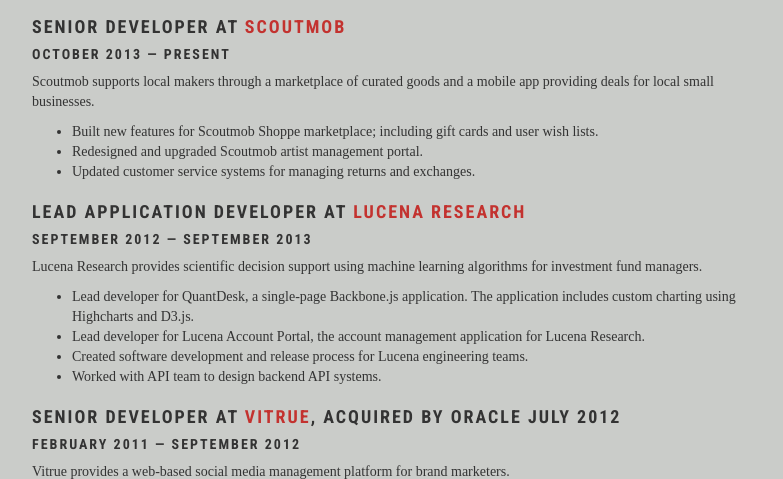
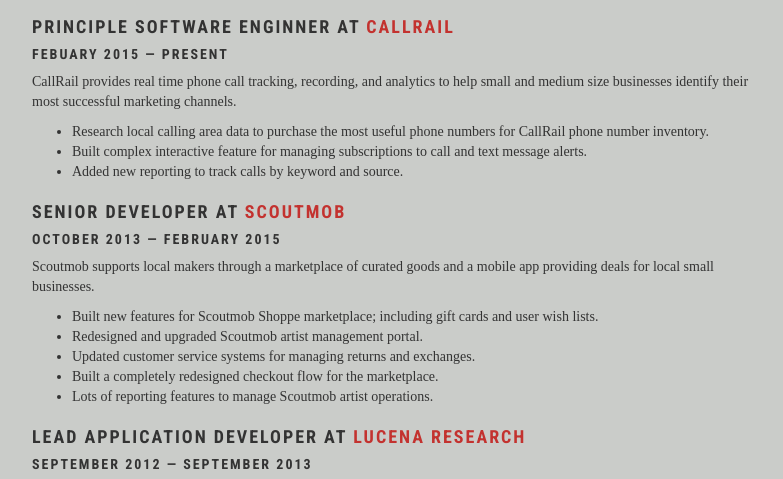
Before and after one commit to jkronz/drunkrail, a website: page resume.html in a window 1280 px wide. Shown: the part 242-721 px from the top of the page, without its empty margins (248-1031 px from the left). Drawn offline with Linux system fonts and the light colour scheme; a web font is replaced by a local one.

Commit message:
Add CallRail

```diff
--- a/resume.html
+++ b/resume.html
@@ -38,8 +38,23 @@
   </div>
   <div class="row">
     <div class="col-md-12">
+      <h4>Principle Software Enginner at <a href="http://callrail.com">CallRail</a></h4>
+      <h5>Febuary 2015 &mdash; Present</h5>
+      <p>CallRail provides real time phone call tracking, recording, and analytics to help small and medium size
+        businesses identify their most successful marketing channels.
+      </p>
+      <ul>
+        <li>Research local calling area data to purchase the most useful phone numbers for
+          CallRail phone number inventory.</li>
+        <li>Built complex interactive feature for managing subscriptions to call and text message alerts.</li>
+        <li>Added new reporting to track calls by keyword and source.</li>
+      </ul>
+    </div>
+  </div>
+  <div class="row">
+    <div class="col-md-12">
       <h4>Senior Developer at <a href="http://scoutmob.com">Scoutmob</a></h4>
-      <h5>October 2013 &mdash; Present</h5>
+      <h5>October 2013 &mdash; February 2015</h5>
 
       <p>Scoutmob supports local makers through a marketplace of curated goods and a mobile app providing deals for
         local small businesses.</p>
@@ -48,6 +63,8 @@
           user wish lists.</li>
         <li>Redesigned and upgraded Scoutmob artist management portal.</li>
         <li>Updated customer service systems for managing returns and exchanges.</li>
+        <li>Built a completely redesigned checkout flow for the marketplace.</li>
+        <li>Lots of reporting features to manage Scoutmob artist operations.</li>
       </ul>
     </div>
   </div>
@@ -137,13 +154,13 @@
   </div>
   <div class="row">
     <div class="col-md-12">
-      <h3>Education</h3>
+      <h2>Education</h2>
       <h4>Georgia Tech, Bachelor of Science in Computer Science, 2006</h4>
     </div>
   </div>
   <div class="row">
     <div class="col-md-12">
-      <h3>Languages / Tools / Concepts / Buzzwords</h3>
+      <h2>Languages / Tools / Concepts / Buzzwords</h2>
 
       <p>Ruby, Rails, RSpec, CoffeeScript, JavaScript, Backbone.js, Jasmine, jQuery, WebSockets, D3.js, Highcharts,
         Bootstrap, Agile, Scrum, Postgres, SQL, REST, JSON, AJAX, Redis, Thin, Nginx, git, GitHub</p>
```
